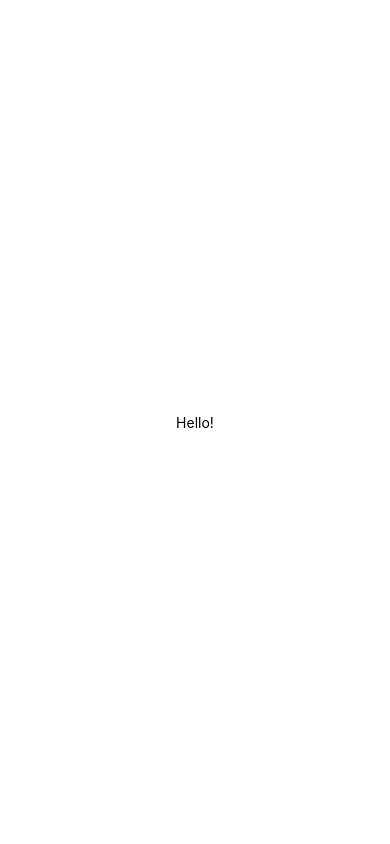
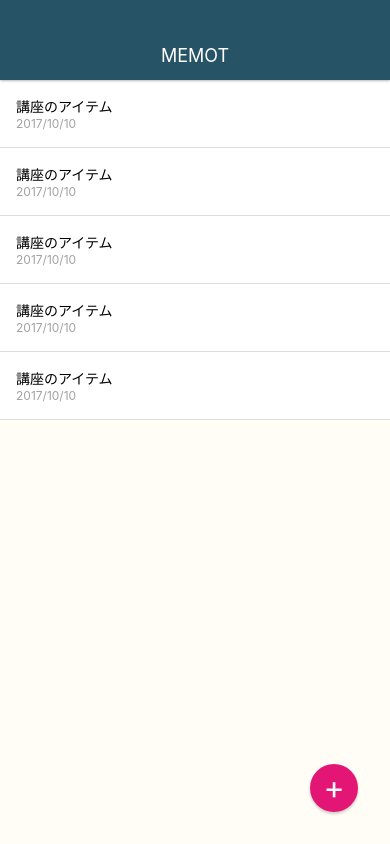
Before and after one commit to Suasa/MemoApp, a React Native app: screen / in a window 390 px wide. Built offline with nearby package versions, Linux system fonts and the light colour scheme.

Commit message:
Create MemoList

```diff
--- a/App.js
+++ b/App.js
@@ -1,11 +1,48 @@
 import React from 'react';
 import { StyleSheet, Text, View } from 'react-native';
+
 
 export default class App extends React.Component {
   render() {
     return (
       <View style={styles.container}>
-        <Text>Hello!</Text>
+
+        <View style={styles.appbar}>
+          <View>
+            <Text style={styles.appbarTitle}>MEMOT</Text>
+          </View>
+        </View>
+
+        <View style={styles.memoList}>
+          <View style={styles.memoListItem}>
+            <Text>講座のアイテム</Text>
+            <Text style={styles.memoDate}>2017/10/10</Text>
+          </View>
+
+          <View style={styles.memoListItem}>
+            <Text>講座のアイテム</Text>
+            <Text style={styles.memoDate}>2017/10/10</Text>
+          </View>
+
+          <View style={styles.memoListItem}>
+            <Text>講座のアイテム</Text>
+            <Text style={styles.memoDate}>2017/10/10</Text>
+          </View>
+
+          <View style={styles.memoListItem}>
+            <Text>講座のアイテム</Text>
+            <Text style={styles.memoDate}>2017/10/10</Text>
+          </View>
+
+          <View style={styles.memoListItem}>
+            <Text>講座のアイテム</Text>
+            <Text style={styles.memoDate}>2017/10/10</Text>
+          </View>
+        </View>
+
+        <View style={styles.memoAddButton}>
+          <Text style={styles.memoAddButtonTitle}>+</Text>
+        </View>
       </View>
     );
   }
@@ -14,8 +51,68 @@
 const styles = StyleSheet.create({
   container: {
     flex: 1,
-    backgroundColor: '#fff',
+    backgroundColor: '#FFFDF6',
     alignItems: 'center',
     justifyContent: 'center',
+    paddingTop: 80,
+  },
+  memoAddButton: {
+    position: 'absolute',
+    bottom: 32,
+    right: 32,
+    width: 48,
+    height: 48,
+    backgroundColor: '#E31675',
+    borderRadius: 24,
+    justifyContent: 'center',
+    alignItems: 'center',
+    shadowColor: '#000',
+    shadowOffset: { width: 0, height: 2 },
+    shadowOpacity: 0.2,
+    shadowRadius: 3,
+  },
+  memoAddButtonTitle: {
+    fontSize: 32,
+    lineHeight: 32,
+    color: '#fff',
+  },
+  memoList: {
+    // backgroundColor: '#eee',
+    width: '100%',
+    flex: 1,
+  },
+  memoListItem: {
+    padding: 16,
+    borderBottomWidth: 1,
+    borderBottomColor: '#ddd',
+    backgroundColor: '#fff',
+  },
+  memoTitle: {
+    fontSize: 18,
+    marginBottom: 4,
+  },
+  memoDate: {
+    fontSize: 12,
+    color: '#a2a2a2',
+  },
+  appbar: {
+    position: 'absolute',
+    top: 0,
+    left: 0,
+    right: 0,
+    height: 80,
+    paddingTop: 30,
+    backgroundColor: '#265366',
+    justifyContent: 'center',
+    alignItems: 'center',
+    shadowColor: '#000',
+    shadowOffset: { width: 0, height: 0 },
+    shadowOpacity: 0.5,
+    shadowRadius: 3,
+    zIndex: 10,
+  },
+  appbarTitle: {
+    color: '#fff',
+    fontSize: 18,
   },
 });
```
Also changed, not shown: src/elements/BodyText.js (added, +23 -0 lines), .eslintrc.json.
